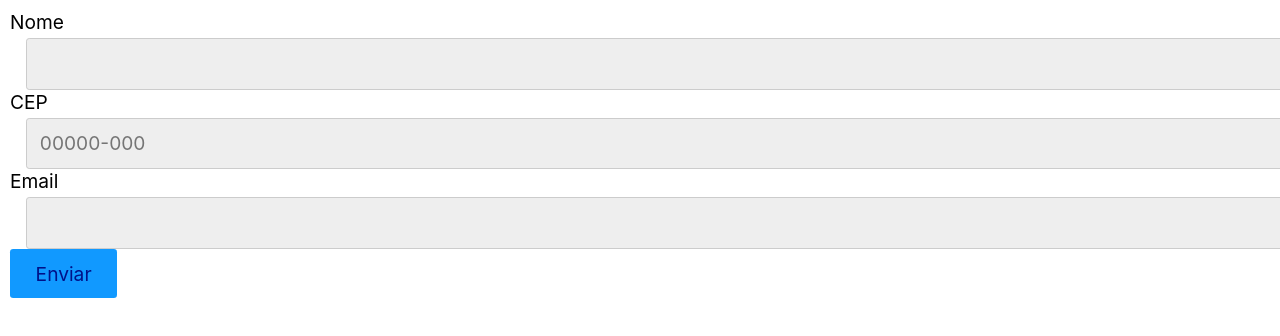
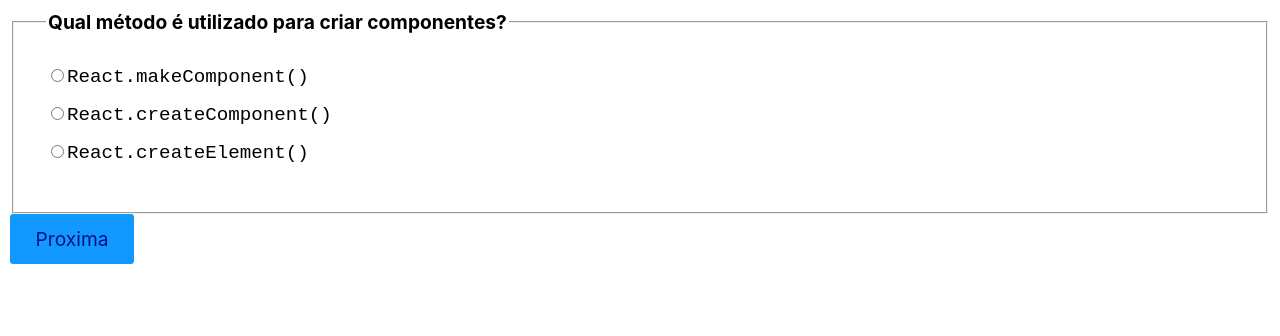
Before and after one commit to felipemimoura/origamid, a React (Create React App) app in the folder react-completo/aulas/react-formulario/: page / in a window 1280 px wide. Shown: the top 336 px of the page. Built offline with nearby package versions, Linux system fonts and the light colour scheme.

Commit message:
desafio sobre formulários

```diff
--- a/react-completo/aulas/react-formulario/src/App.js
+++ b/react-completo/aulas/react-formulario/src/App.js
@@ -1,52 +1,91 @@
 import { useState } from "react";
+import Radio from "./Form/Radio";
 
-import Checkbox from "./Form/Checkbox";
-import Input from "./Form/Input";
-import Radio from "./Form/Radio";
-import Select from "./Form/Select";
-import useForm from "./Hooks/useForm";
+const perguntas = [
+  {
+    pergunta: "Qual método é utilizado para criar componentes?",
+    options: [
+      "React.makeComponent()",
+      "React.createComponent()",
+      "React.createElement()",
+    ],
+    resposta: "React.createElement()",
+    id: "p1",
+  },
+  {
+    pergunta: "Como importamos um componente externo?",
+    options: [
+      'import Component from "./Component"',
+      'require("./Component")',
+      'import "./Component"',
+    ],
+    resposta: 'import Component from "./Component"',
+    id: "p2",
+  },
+  {
+    pergunta: "Qual hook não é nativo?",
+    options: ["useEffect()", "useFetch()", "useCallback()"],
+    resposta: "useFetch()",
+    id: "p3",
+  },
+  {
+    pergunta: "Qual palavra deve ser utilizada para criarmos um hook?",
+    options: ["set", "get", "use"],
+    resposta: "use",
+    id: "p4",
+  },
+];
+
+
 
 function App() {
-  const cep = useForm('cep')
-  const email = useForm('email')
-  const nome = useForm('')
+  const [respostas, setRespostas] = useState({
+    p1: "",
+    p2: "",
+    p3: "",
+    p4: "",
+  });
 
-  function handleSubmit(event){
+  const [slide, setSlide] = useState(0)
+  const [resultado, setResultado] = useState('')
+
+
+
+  function handleChange({ target }) {
+    setRespostas({...respostas, [target.id]: target.value})
+  }
+
+  function resultadoFinal(){
+    console.log('final')
+    const corretas = perguntas.filter(({id, resposta}) => respostas[id] === resposta)
+    setResultado(`Você acertou: ${corretas.length} de ${perguntas.length}`)
+    console.log(corretas)
+  }
+
+  function handleClick(event) {
     event.preventDefault()
-    if(cep.validate()){
-      console.log('Enviar')
+    if(slide < perguntas.length -1){
+      setSlide(slide +1)
+
     }else{
-      console.log('Não Enviar')
+      setSlide(slide +1 )
+      resultadoFinal()
     }
   }
 
   return (
-    <form onSubmit={handleSubmit}>
-           <Input
-        label="Nome"
-        id="nome"
-        type="text"
-      {...nome}
-
-      />
-      <Input
-        label="CEP"
-        id="cep"
-        type="text"
-        placeholder="00000-000"
-        {...cep}
-
-      />
-      <Input
-        label="Email"
-        id="email"
-        type="email"
-
-        {...email}
-
-      />
-    <button>Enviar</button>
-
+    <form>
+      {perguntas.map((pergunta, index) => (
+        <Radio
+        active={slide === index}
+          key={pergunta.id}
+          value={respostas[pergunta.id]}
+          onChange={handleChange}
+          {...pergunta}
+        />
+      ))}
+      {resultado && <p>{resultado}</p>}
+      <button onClick={handleClick}>Proxima</button>
     </form>
   );
 }
--- a/react-completo/aulas/react-formulario/src/Form/Checkbox.js
+++ /dev/null
@@ -1,27 +0,0 @@
-import React from "react";
-
-export default function Checkbox({ options, value, setValue }) {
-  function handleChange({ target }) {
-    if (target.checked) {
-      setValue([...value, target.value]);
-    } else {
-      setValue(value.filter((itemValue) => itemValue !== target.value));
-    }
-  }
-
-  return (
-    <>
-      {options.map((option) => (
-        <label key={option}>
-          <input
-            value={option}
-            checked={value.includes(option)}
-            onChange={handleChange}
-            type="checkbox"
-          />{" "}
-          {option}
-        </label>
-      ))}
-    </>
-  );
-}
--- a/react-completo/aulas/react-formulario/src/Form/Input.js
+++ /dev/null
@@ -1,21 +0,0 @@
-import React from "react";
-
-export default function Input({ label, id, value, onChange, type,onBlur, placeholder, error }) {
-  return (
-    <>
-      <label htmlFor={id}>{label}</label>
-      <input
-        nome={id}
-        id={id}
-        type="text"
-        value={value}
-        onChange={onChange}
-        placeholder={placeholder}
-        onBlur={onBlur}
-        type={type}
-
-      />
-      {error && <p>{error}</p>}
-    </>
-  );
-}
--- a/react-completo/aulas/react-formulario/src/Form/Radio.js
+++ b/react-completo/aulas/react-formulario/src/Form/Radio.js
@@ -1,15 +1,34 @@
-import React from 'react'
+import React from "react";
 
-export default function Radio({options, value, setValue}) {
-    return (
-        <>
-        {options.map((option) =>(
-            <label key={option}>
-                <input type="radio" value={option} checked={value === option}
-                onChange={({target}) => setValue(target.value)}/>{option}
-            </label>
-        ))}
+export default function Radio({
+  pergunta,
+  options,
+  id,
+  onChange,
+  value,
+  active,
+}) {
 
-        </>
-    )
+
+  if (active === false) return null;
+  return (
+    <fieldset style={{ padding: "2rem" }}>
+      <legend style={{ fontWeight: "bold" }}>{pergunta}</legend>
+      {options.map((option) => (
+        <label
+          key={option}
+          style={{ marginBottom: "1rem", fontFamily: "monospace" }}
+        >
+          <input
+            id={id}
+            type="radio"
+            checked={value === option}
+            value={option}
+            onChange={onChange}
+          />
+          {option}
+        </label>
+      ))}
+    </fieldset>
+  );
 }
--- a/react-completo/aulas/react-formulario/src/Form/Select.js
+++ /dev/null
@@ -1,18 +0,0 @@
-import React from "react";
-
-export default function Select({ options, value, setValue, ...props }) {
-  return (
-    <select value={value} onChange={({ target }) => setValue(target.value)} {...props}>
-      <option value="" disabled>
-        Selecione
-      </option>
-      {options.map((option) => {
-        return (
-          <option key={option} value={option}>
-            {option}
-          </option>
-        );
-      })}
-    </select>
-  );
-}
--- a/react-completo/aulas/react-formulario/src/Hooks/useForm.js
+++ /dev/null
@@ -1,46 +0,0 @@
-import React, { useState } from "react";
-
-
-const  types = {
-    cep: {
-        regex: /^\d{5}-?\d{3}$/,
-        message: "Cep Inválido"
-    },
-    email: {
-        regex:  /[a-z0-9!#$%&'*+/=?^_`{|}~-]+(?:\.[a-z0-9!#$%&'*+/=?^_`{|}~-]+)*@(?:[a-z0-9](?:[a-z0-9-]*[a-z0-9])?\.)+[a-z0-9](?:[a-z0-9-]*[a-z0-9])?/gi
-        ,
-        message: 'Email Inválido'
-    }
-}
-
-export default function useForm(type) {
-  const [value, setValue] = useState("");
-  const [error, setError] = useState(null);
-
-  function validate(value){
-      if(value.length === 0 ){
-          setError('Preencha um Valor')
-          return false
-      }else if(types[type] && !types[type].regex.test(value)){
-          setError(types[type].message)
-          return false
-      }else{
-          setError(null)
-          return true
-      }
-  }
-
-  function onChange({target}){
-      if(error) validate(target.value)
-      setValue(target.value)
-  }
-
-  return {
-    value,
-    setValue,
-    error,
-    onChange,
-    onBlur: () => validate(value),
-    validate: () =>validate(value)
-  };
-}
```
